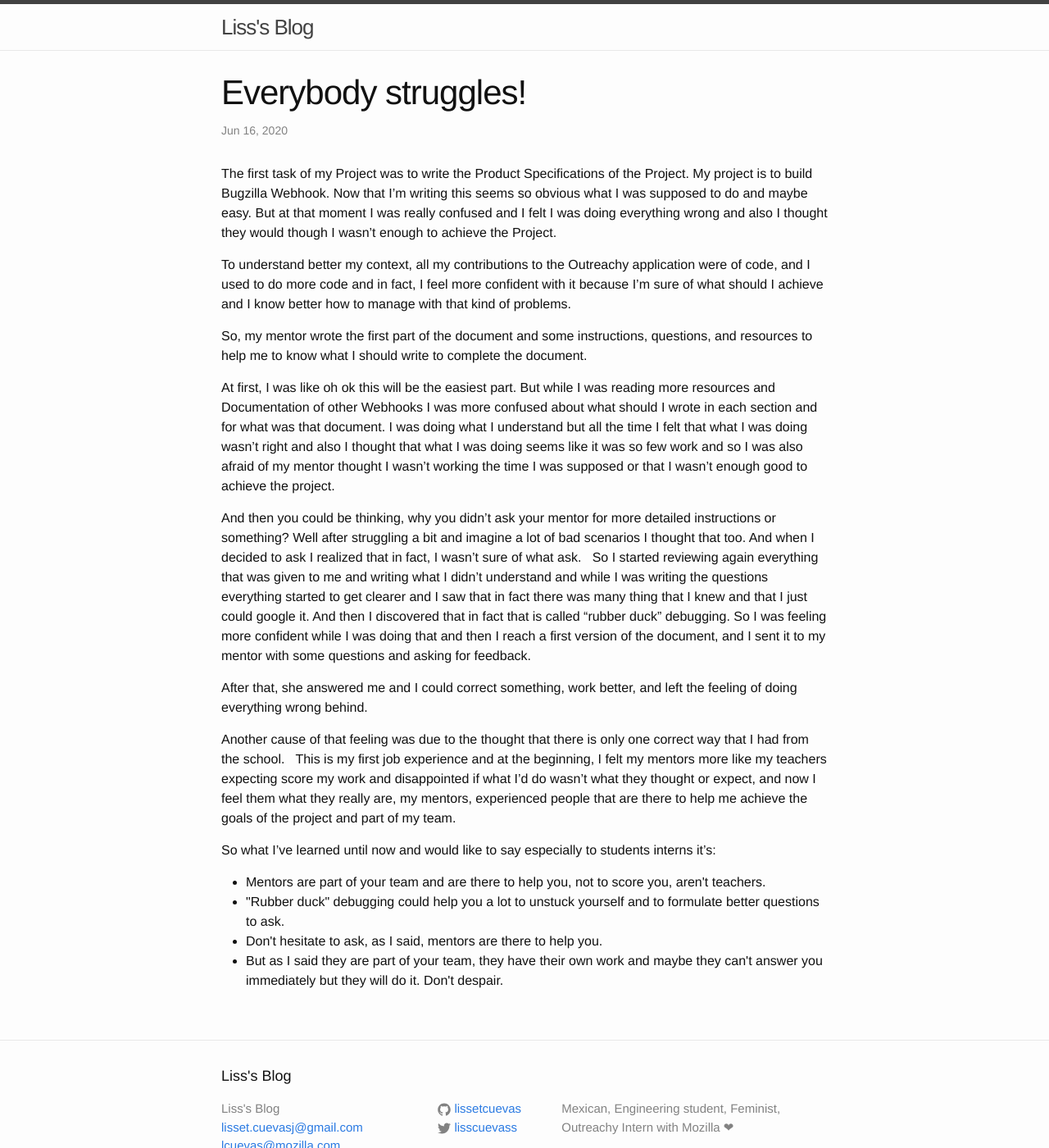
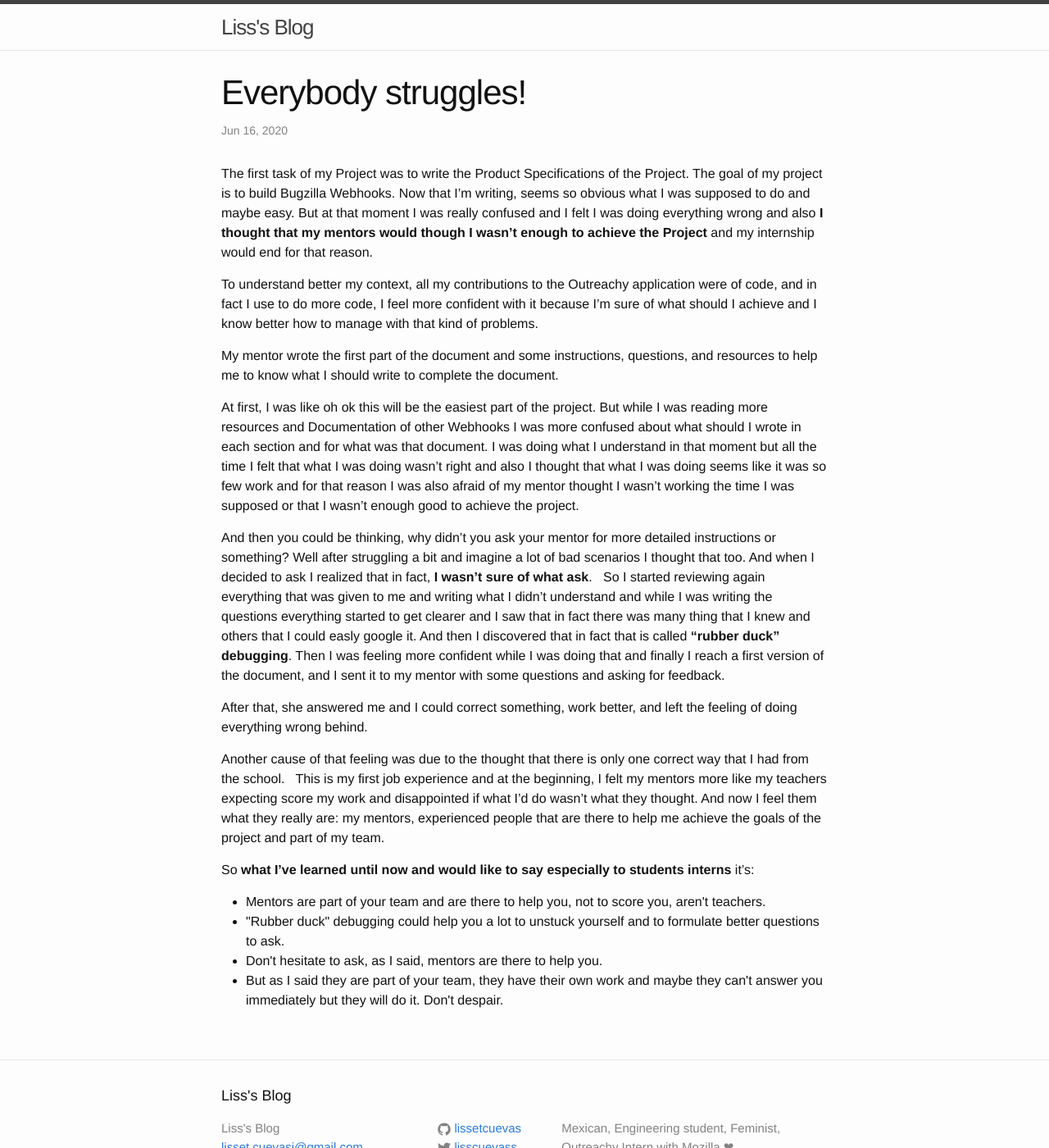
Before and after one commit to LissetCuevas/blog, a Jekyll site: the page built from _posts/2020-06-16-everybody-struggles.markdown, in a window 1280 px wide and 1400 px high. Shown: the whole window at 82% size. Built offline with Jekyll 4.4.1, drawn with Linux system fonts in a browser that asks for light colours.

Commit message:
Redaction corrections

```diff
--- a/_posts/2020-06-01-who-am-I.markdown
+++ b/_posts/2020-06-01-who-am-I.markdown
@@ -15,7 +15,7 @@ One of the activities that I most love is to `learn`, for that reason, I like re
 
 And `Community` is very important to me, I think that the most important of persons is that we move on community and when you realize it and you feel like part of one, is when the better things of persons came, we help us and support each other just for the wellness of all. I like share what I know, and help as I can, because I think that we are not just individuals we are part of something and we are able to do much more when we move us together.
 
-After saying this is obvious that <br>what mainly motivated me to apply to Outreachy</br> was the opportunity to learn, learn from working in a real and big OpenSource project, mentored, and if it wasn't sufficient also paid. And there's more, it is made to supports diversity. When I discovered it I thought it couldn't be more made for me, at least I must try.
+After saying this is obvious that <b>what mainly motivated me to apply to Outreachy</b> was the opportunity to learn, learn from working in a real and big OpenSource project, mentored, and if it wasn't sufficient also paid. And there's more, it is made to supports diversity. When I discovered it I thought it couldn't be more made for me, at least I must try.
 
 Besides I really like the concept of the Open Source, I think it's something really valuable on the internet, give free source and have the opportunity to collaborate to projects that other people really are gonna use, but before my Outreachy application started I was afraid of I wouldn't have the skills to could contribute.
 
--- a/_posts/2020-06-16-everybody-struggles.markdown
+++ b/_posts/2020-06-16-everybody-struggles.markdown
@@ -5,25 +5,25 @@ date:   2020-06-16 14:14:49 -0500
 categories: outreachy
 permalink: "/everybody-struggles"
 ---
-The first task of my Project was to write the Product Specifications of the Project. My project is to build Bugzilla Webhook. Now that I'm writing this seems so obvious what I was supposed to do and maybe easy. But at that moment I was really confused and I felt I was doing everything wrong and also I thought they would though I wasn't enough to achieve the Project.
+The first task of my Project was to write the Product Specifications of the Project. The goal of my project is to build Bugzilla Webhooks. Now that I'm writing, seems so obvious what I was supposed to do and maybe easy. But at that moment I was really confused and I felt I was doing everything wrong and also <b>I thought that my mentors would though I wasn't enough to achieve the Project</b> and my internship would end for that reason.
 
-To understand better my context, all my contributions to the Outreachy application were of code, and I used to do more code and in fact, I feel more confident with it because I'm sure of what should I achieve and I  know better how to manage with that kind of problems.
+To understand better my context, all my contributions to the Outreachy application were of code, and in fact I use to do more code, I feel more confident with it because I'm sure of what should I achieve and I  know better how to manage with that kind of problems.
 
-So, my mentor wrote the first part of the document and some instructions, questions, and resources to help me to know what I should write to complete the document.
+My mentor wrote the first part of the document and some instructions, questions, and resources to help me to know what I should write to complete the document.
 
-At first, I was like oh ok this will be the easiest part. But while I was reading more resources and Documentation of other Webhooks I was more confused about what should I wrote in each section and for what was that document. I was doing what I understand but all the time I felt that what I was doing wasn't right and also I thought that what I was doing seems like it was so few work and so I was also afraid of my mentor thought I wasn't working the time I was supposed or that I wasn't enough good to achieve the project.
+At first, I was like oh ok this will be the easiest part of the project. But while I was reading more resources and Documentation of other Webhooks I was more confused about what should I wrote in each section and for what was that document. I was doing what I understand in that moment but all the time I felt that what I was doing wasn't right and also I thought that what I was doing seems like it was so few work and for that reason I was also afraid of my mentor thought I wasn't working the time I was supposed or that I wasn't enough good to achieve the project.
 
-And then you could be thinking, why you didn't ask your mentor for more detailed instructions or something? Well after struggling a bit and imagine a lot of bad scenarios I thought that too. And when I decided to ask I realized that in fact, I wasn't sure of what ask.
+And then you could be thinking, why didn't you ask your mentor for more detailed instructions or something? Well after struggling a bit and imagine a lot of bad scenarios I thought that too. And when I decided to ask I realized that in fact, <b>I wasn't sure of what ask</b>.
 
-So I started reviewing again everything that was given to me and writing what I didn't understand and while I was writing the questions everything started to get clearer and I saw that in fact there was many thing that I knew and that I just could google it. And then I discovered that in fact that is called "rubber duck" debugging. So I was feeling more confident while I was doing that and then I reach a first version of the document, and I sent it to my mentor with some questions and asking for feedback.
+So I started reviewing again everything that was given to me and writing what I didn't understand and while I was writing the questions everything started to get clearer and I saw that in fact there was many thing that I knew and others that I could easly google it. And then I discovered that in fact that is called <b>"rubber duck" debugging</b>. Then I was feeling more confident while I was doing that and finally I reach a first version of the document, and I sent it to my mentor with some questions and asking for feedback.
 
 After that, she answered me and I could correct something, work better, and left the feeling of doing everything wrong behind.
 
 Another cause of that feeling was due to the thought that there is only one correct way that I had from the school.
 
-This is my first job experience and at the beginning, I felt my mentors more like my teachers expecting score my work and disappointed if what I'd do wasn't what they thought or expect, and now I feel them what they really are, my mentors, experienced people that are there to help me achieve the goals of the project and part of my team.
+This is my first job experience and at the beginning, I felt my mentors more like my teachers expecting score my work and disappointed if what I'd do wasn't what they thought. And now I feel them what they really are: my mentors, experienced people that are there to help me achieve the goals of the project and part of my team.
 
-So what I've learned until now and would like to say especially to students interns it's:
+So <b>what I've learned until now and would like to say especially to students interns</b> it's:
 <ul>
 <li>Mentors are part of your team and are there to help you, not to score you, aren't teachers.</li>
 <li>"Rubber duck" debugging could help you a lot to unstuck yourself and to formulate better questions to ask. </li>
--- a/_posts/2020-07-14-half-of-the-internship.markdown
+++ b/_posts/2020-07-14-half-of-the-internship.markdown
@@ -5,8 +5,6 @@ date:   2020-07-14 18:30:49 -0500
 categories: outreachy
 permalink: "/half-of-the-internship"
 ---
-<p align="center">▓▓▓▓▓▓▓▓▓▓▓▓▓▓▓▓░░░░░░░░░░░░░░ 50%</p>
-
 After a beginning where I though that I was doing everything wrong, the time goes so fast, and now I'm at half of the internship with good progress, and feeling really more confident.
 
 Originally in my application I only recorded in my project timeline the time that my mentors and I would be able to work, because part of my internship was to define the project plan.
```
